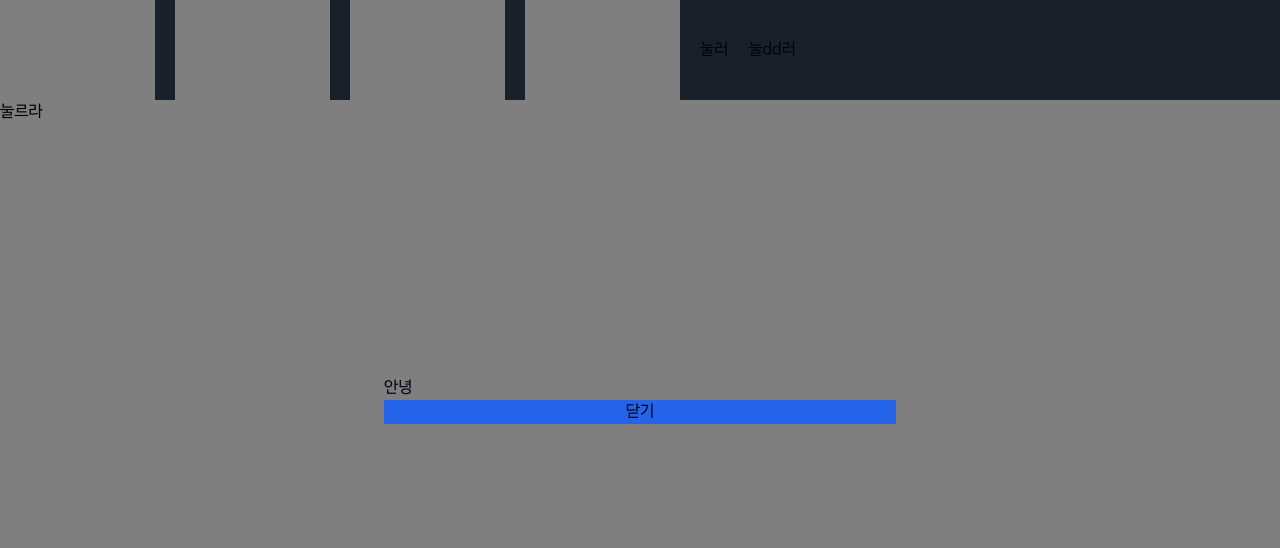
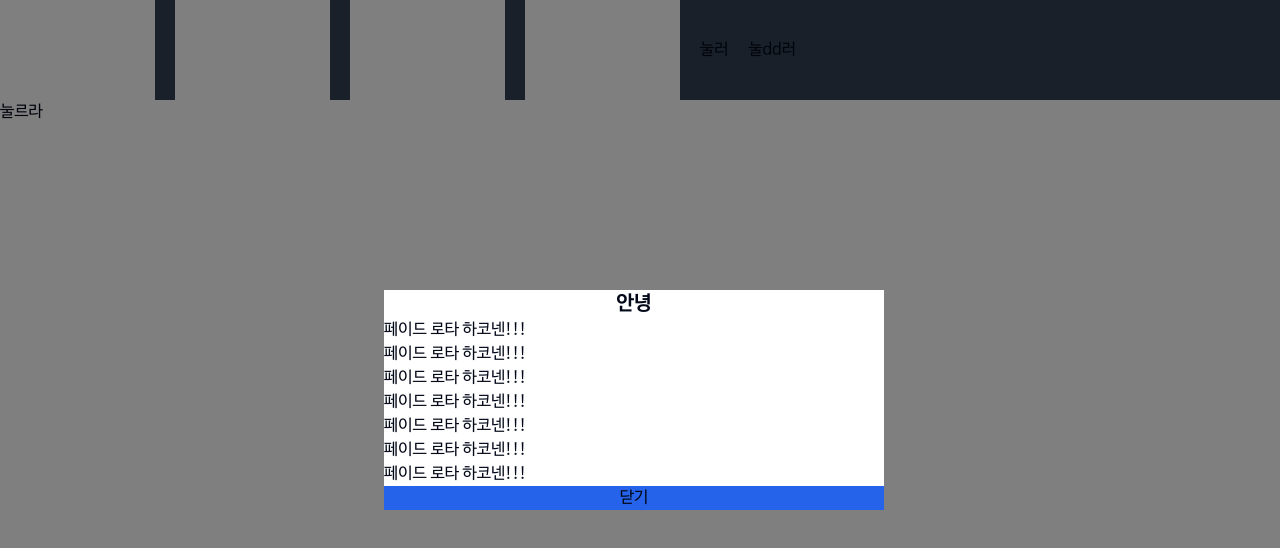
Before and after one commit to 2duckchun/nextjs-code-archive, a Next.js app: page /input in a window 1280 px wide. Both pictures are taken after a click on the button "눌르라". Shown: the top 548 px of the page. Built offline with nearby package versions, Linux system fonts and the light colour scheme.

Commit message:
🎨 재사용 쉬운 모달 구현 거의 완성?

```diff
--- a/src/components/modal/SecondTextModal.tsx
+++ b/src/components/modal/SecondTextModal.tsx
@@ -1,6 +1,6 @@
 import { cn } from '@/lib/utils'
 import { FunctionComponent, HTMLAttributes } from 'react'
-import { Modal, ModalCloseButton } from './Modal'
+import { Modal, ModalCloseButton, ModalContent, ModalHeader } from './Modal'
 
 interface SecondTextModalProps extends HTMLAttributes<HTMLDivElement> {
   isOpen: boolean
@@ -15,8 +15,17 @@ export const SecondTextModal: FunctionComponent<SecondTextModalProps> = ({
 }) => {
   return (
     <Modal isOpen={isOpen} onClose={onClose}>
-      <div>안녕</div>
-      <ModalCloseButton>닫기</ModalCloseButton>
+      <ModalContent>
+        <ModalHeader>안녕</ModalHeader>
+        <div>페이드 로타 하코넨!!!</div>
+        <div>페이드 로타 하코넨!!!</div>
+        <div>페이드 로타 하코넨!!!</div>
+        <div>페이드 로타 하코넨!!!</div>
+        <div>페이드 로타 하코넨!!!</div>
+        <div>페이드 로타 하코넨!!!</div>
+        <div>페이드 로타 하코넨!!!</div>
+        <ModalCloseButton>닫기</ModalCloseButton>
+      </ModalContent>
     </Modal>
   )
 }
```
